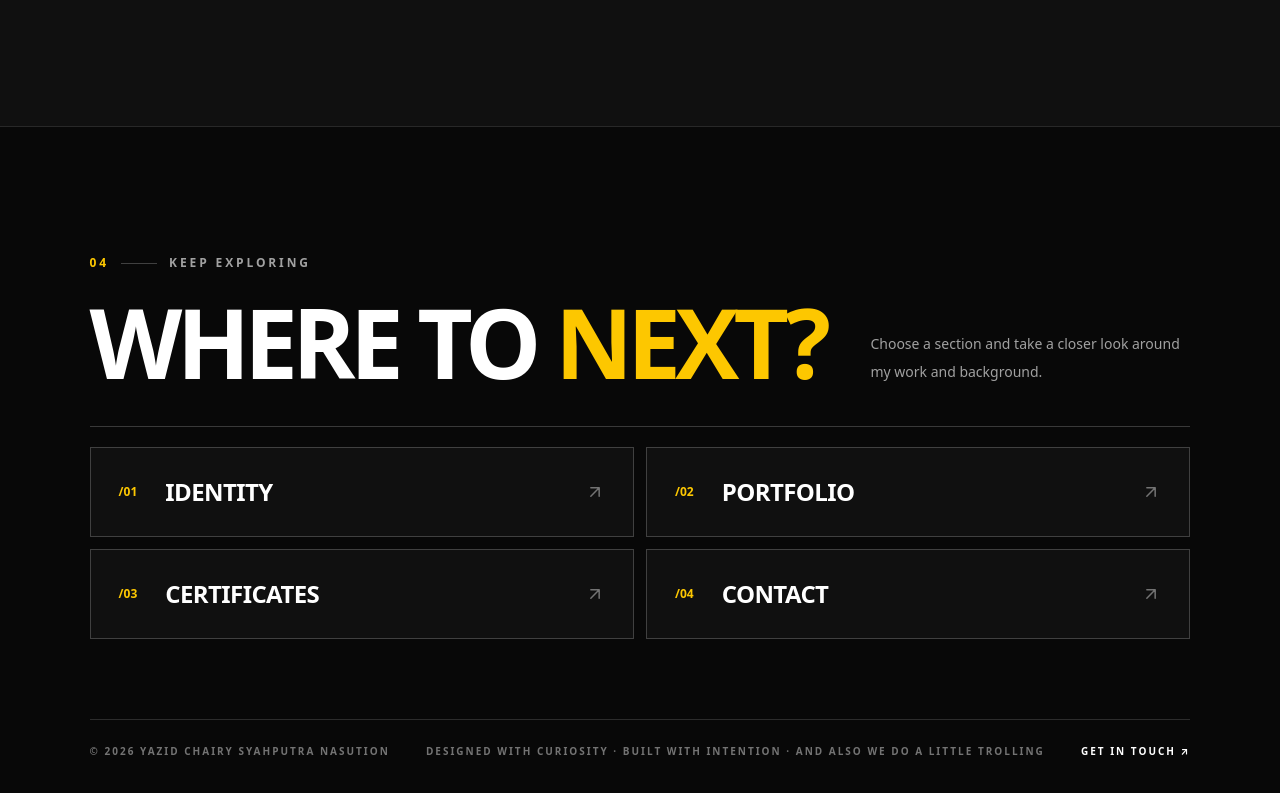
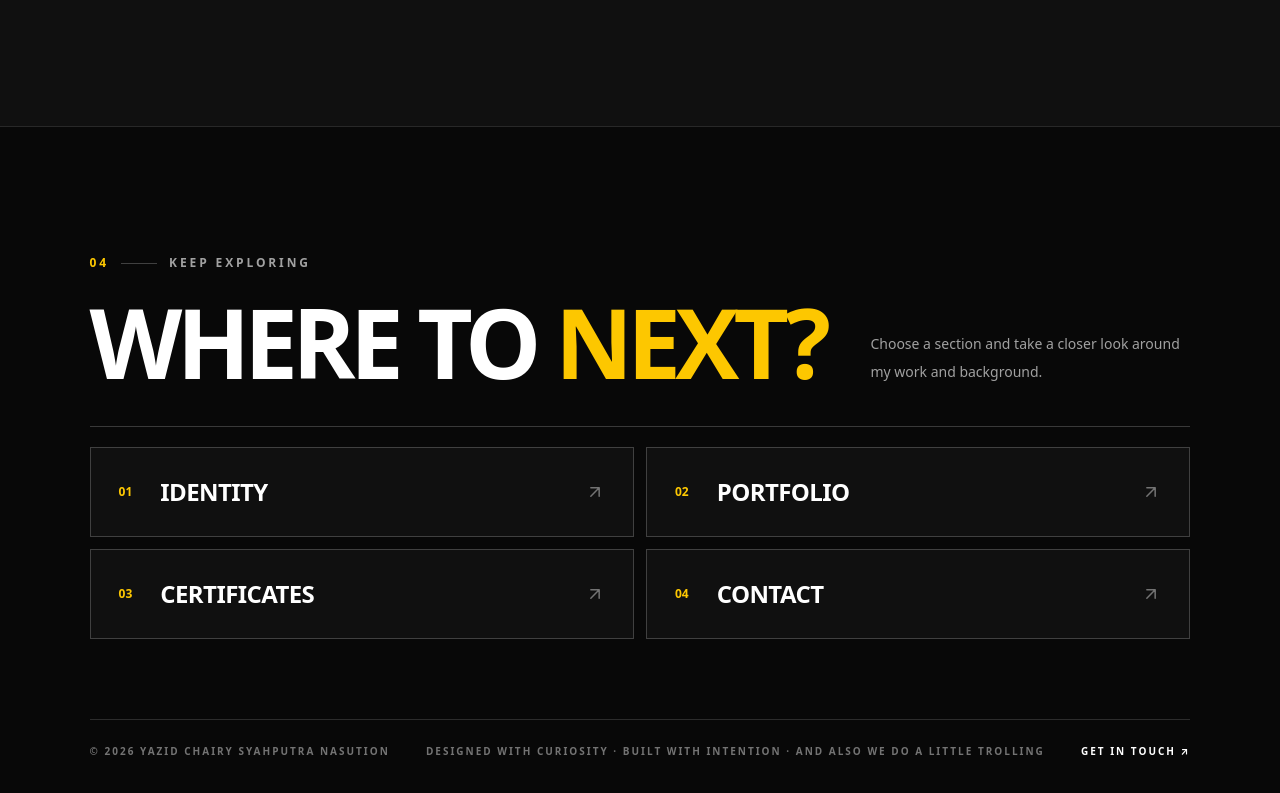
Before and after one commit to LilFloppa69/Neo-Portfolio, a React (Vite) app: page / in a window 1280 px wide. Shown: the part 4196-4989 px from the top of the page. Built offline with nearby package versions, Linux system fonts and the light colour scheme.

Commit message:
somethin

```diff
--- a/src/Home.jsx
+++ b/src/Home.jsx
@@ -826,7 +826,7 @@ export default function Home() {
                 >
                   <div className="flex items-center gap-5 sm:gap-7">
                     <span className="text-xs font-black text-yellow-400 transition-colors group-hover:text-black">
-                      /{item.number}
+                      {item.number}
                     </span>
 
                     <span className="text-xl font-black uppercase tracking-tight sm:text-2xl">
```
